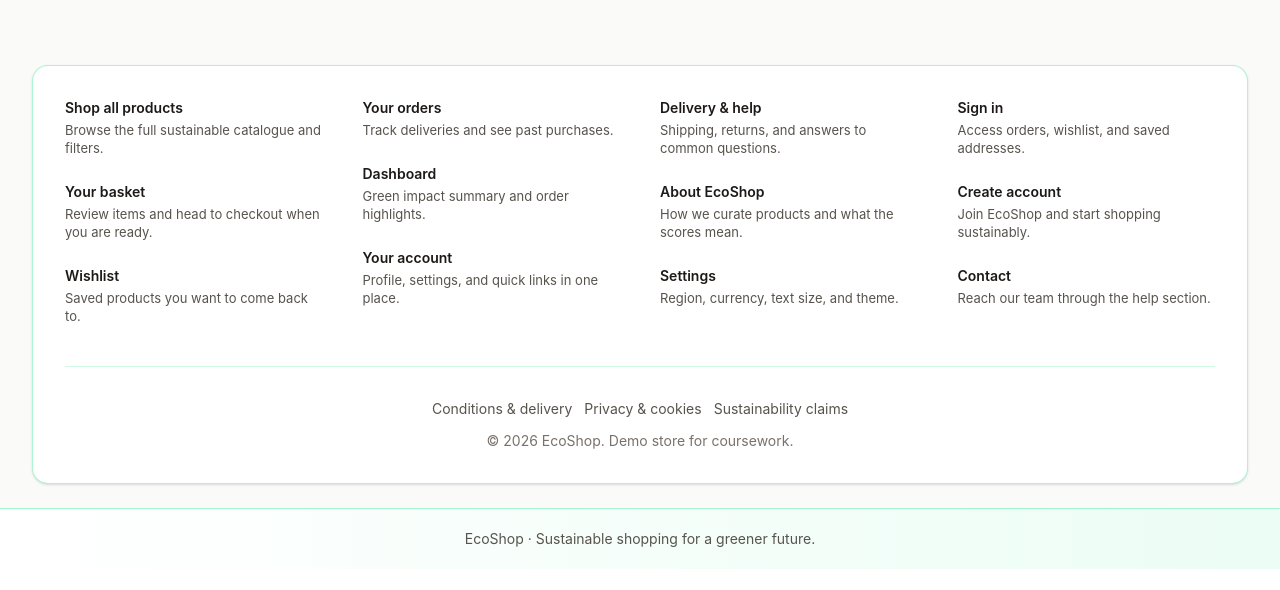
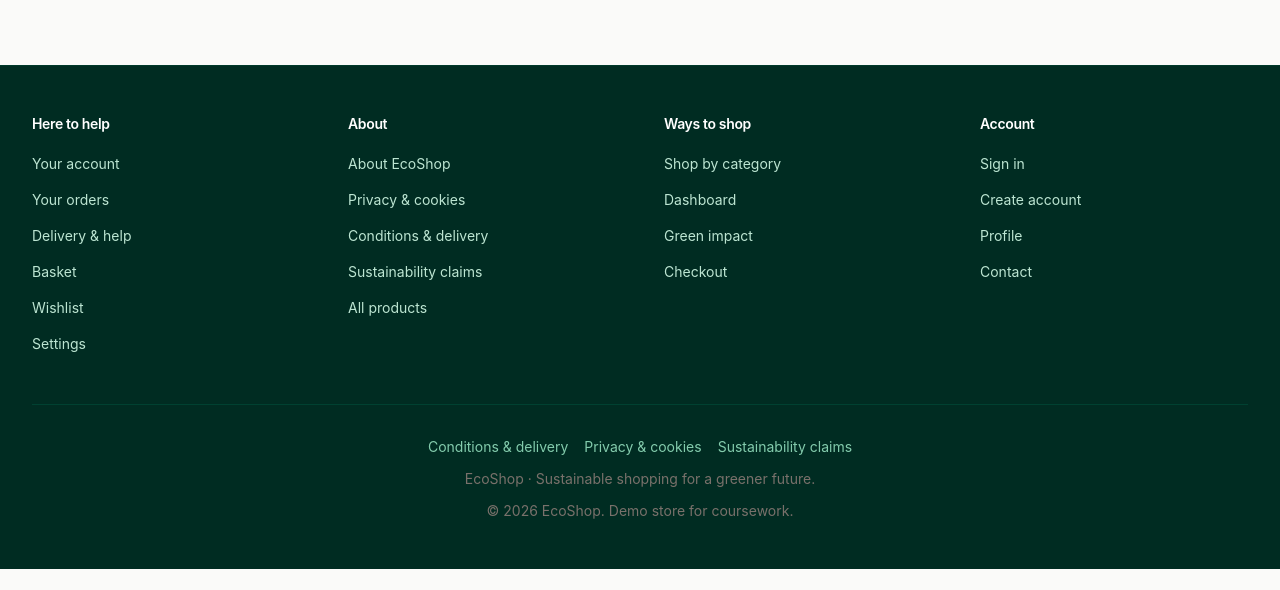
Before and after one commit to lucila-dev/Eco-Friendly-Shopping-Platform-, a React (Vite) app: page / in a window 1280 px wide. Shown: the part 1098-1688 px from the top of the page. Before the commit the page ends 1667 px from the top, so only its background shows below. Built offline with nearby package versions, Linux system fonts and the light colour scheme; no server answers; the database is empty.

Commit message:
Dark wide footer styling on home and in the layout shell.

```diff
--- a/src/components/Layout.jsx
+++ b/src/components/Layout.jsx
@@ -136,11 +136,13 @@ export default function Layout() {
       >
         <Outlet />
       </main>
-      <footer className={`border-t border-emerald-200 dark:border-emerald-800/50 py-4 sm:py-5 mt-auto ${footerBg}`}>
-        <div className={`${contentWidth} ${contentPad} text-center text-stone-600 dark:text-stone-400 text-xs sm:text-sm`}>
-          EcoShop · Sustainable shopping for a greener future.
-        </div>
-      </footer>
+      {!isHome && (
+        <footer className={`border-t border-emerald-200 dark:border-emerald-800/50 py-4 sm:py-5 mt-auto ${footerBg}`}>
+          <div className={`${contentWidth} ${contentPad} text-center text-stone-600 dark:text-stone-400 text-xs sm:text-sm`}>
+            EcoShop · Sustainable shopping for a greener future.
+          </div>
+        </footer>
+      )}
     </div>
   )
 }
--- a/src/pages/Home.jsx
+++ b/src/pages/Home.jsx
@@ -42,33 +42,44 @@ const COMMITMENTS = [
   },
 ]
 
-const HOME_LINK_FOOTER_COLUMNS = [
+const HOME_FOOTER_COLUMNS = [
   {
-    items: [
-      { title: 'Shop all products', to: '/products', description: 'Browse the full sustainable catalogue and filters.' },
-      { title: 'Your basket', to: '/cart', description: 'Review items and head to checkout when you are ready.' },
-      { title: 'Wishlist', to: '/wishlist', description: 'Saved products you want to come back to.' },
+    heading: 'Here to help',
+    links: [
+      { label: 'Your account', to: '/account' },
+      { label: 'Your orders', to: '/orders' },
+      { label: 'Delivery & help', to: '/about' },
+      { label: 'Basket', to: '/cart' },
+      { label: 'Wishlist', to: '/wishlist' },
+      { label: 'Settings', to: '/settings' },
     ],
   },
   {
-    items: [
-      { title: 'Your orders', to: '/orders', description: 'Track deliveries and see past purchases.' },
-      { title: 'Dashboard', to: '/dashboard', description: 'Green impact summary and order highlights.' },
-      { title: 'Your account', to: '/account', description: 'Profile, settings, and quick links in one place.' },
+    heading: 'About',
+    links: [
+      { label: 'About EcoShop', to: '/about' },
+      { label: 'Privacy & cookies', to: '/about' },
+      { label: 'Conditions & delivery', to: '/about' },
+      { label: 'Sustainability claims', to: '/about' },
+      { label: 'All products', to: '/products' },
     ],
   },
   {
-    items: [
-      { title: 'Delivery & help', to: '/about', description: 'Shipping, returns, and answers to common questions.' },
-      { title: 'About EcoShop', to: '/about', description: 'How we curate products and what the scores mean.' },
-      { title: 'Settings', to: '/settings', description: 'Region, currency, text size, and theme.' },
+    heading: 'Ways to shop',
+    links: [
+      { label: 'Shop by category', to: '/products' },
+      { label: 'Dashboard', to: '/dashboard' },
+      { label: 'Green impact', to: '/dashboard' },
+      { label: 'Checkout', to: '/cart' },
     ],
   },
   {
-    items: [
-      { title: 'Sign in', to: '/login', description: 'Access orders, wishlist, and saved addresses.' },
-      { title: 'Create account', to: '/signup', description: 'Join EcoShop and start shopping sustainably.' },
-      { title: 'Contact', to: '/about', description: 'Reach our team through the help section.' },
+    heading: 'Account',
+    links: [
+      { label: 'Sign in', to: '/login' },
+      { label: 'Create account', to: '/signup' },
+      { label: 'Profile', to: '/profile' },
+      { label: 'Contact', to: '/about' },
     ],
   },
 ]
@@ -242,39 +253,48 @@ export default function Home() {
       </section>
 
       <footer
-        className="mt-14 sm:mt-16 rounded-2xl border border-emerald-200/90 dark:border-emerald-800/80 bg-white dark:bg-stone-900 shadow-sm dark:shadow-none overflow-hidden"
+        className="mt-14 sm:mt-16 border-t border-emerald-900/40 bg-emerald-950 text-stone-300"
+        style={{ width: '100vw', marginLeft: 'calc(50% - 50vw)' }}
         aria-label="Site directory"
       >
-        <div className="p-5 sm:p-6 lg:p-8">
-          <div className="grid grid-cols-1 sm:grid-cols-2 lg:grid-cols-4 gap-8 lg:gap-10">
-            {HOME_LINK_FOOTER_COLUMNS.map((col, colIdx) => (
-              <div key={colIdx} className="space-y-6">
-                {col.items.map(({ title, to, description }) => (
-                  <Link key={`${colIdx}-${title}`} to={to} className="block group">
-                    <span className="block text-sm font-semibold text-stone-900 dark:text-stone-100 group-hover:text-emerald-700 dark:group-hover:text-emerald-400 group-hover:underline underline-offset-2 decoration-emerald-600/50">
-                      {title}
-                    </span>
-                    <span className="mt-1 block text-xs sm:text-[0.8125rem] leading-snug text-stone-600 dark:text-stone-400 group-hover:text-stone-700 dark:group-hover:text-stone-300">
-                      {description}
-                    </span>
-                  </Link>
-                ))}
+        <div className="max-w-7xl mx-auto px-4 sm:px-6 lg:px-8 py-10 sm:py-12">
+          <div className="grid grid-cols-1 sm:grid-cols-2 lg:grid-cols-4 gap-10 lg:gap-12">
+            {HOME_FOOTER_COLUMNS.map((col) => (
+              <div key={col.heading}>
+                <h3 className="text-sm font-semibold text-white tracking-tight mb-4">
+                  {col.heading}
+                </h3>
+                <ul className="space-y-2.5">
+                  {col.links.map(({ label, to }) => (
+                    <li key={`${col.heading}-${label}`}>
+                      <Link
+                        to={to}
+                        className="text-sm text-emerald-100/90 hover:text-white hover:underline underline-offset-2 decoration-emerald-400/60"
+                      >
+                        {label}
+                      </Link>
+                    </li>
+                  ))}
+                </ul>
               </div>
             ))}
           </div>
-          <div className="mt-10 pt-8 border-t border-emerald-100 dark:border-emerald-800/70 text-center text-xs sm:text-sm text-stone-600 dark:text-stone-400 space-y-3">
-            <div className="flex flex-wrap items-center justify-center gap-x-3 gap-y-2">
-              <Link to="/about" className="hover:text-emerald-700 dark:hover:text-emerald-400 hover:underline underline-offset-2">
+          <div className="mt-12 pt-8 border-t border-emerald-900/60 text-center text-xs sm:text-sm text-stone-400 space-y-3">
+            <div className="flex flex-wrap items-center justify-center gap-x-4 gap-y-2">
+              <Link to="/about" className="text-emerald-200/80 hover:text-white hover:underline underline-offset-2">
                 Conditions & delivery
               </Link>
-              <Link to="/about" className="hover:text-emerald-700 dark:hover:text-emerald-400 hover:underline underline-offset-2">
+              <Link to="/about" className="text-emerald-200/80 hover:text-white hover:underline underline-offset-2">
                 Privacy & cookies
               </Link>
-              <Link to="/about" className="hover:text-emerald-700 dark:hover:text-emerald-400 hover:underline underline-offset-2">
+              <Link to="/about" className="text-emerald-200/80 hover:text-white hover:underline underline-offset-2">
                 Sustainability claims
               </Link>
             </div>
-            <p className="text-stone-500 dark:text-stone-500">
+            <p className="text-stone-500 max-w-xl mx-auto">
+              EcoShop · Sustainable shopping for a greener future.
+            </p>
+            <p className="text-stone-500">
               © {new Date().getFullYear()} EcoShop. Demo store for coursework.
             </p>
           </div>
```
